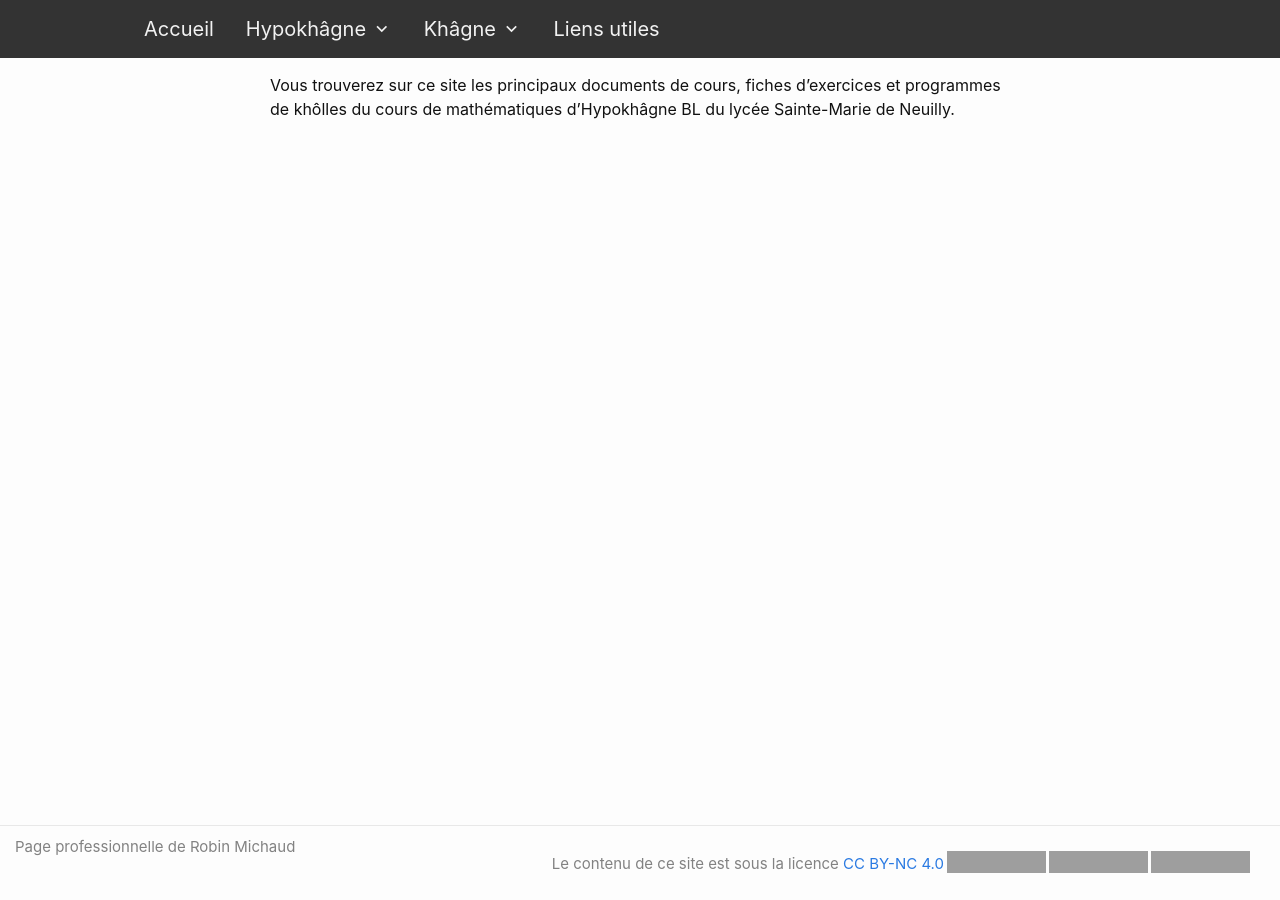
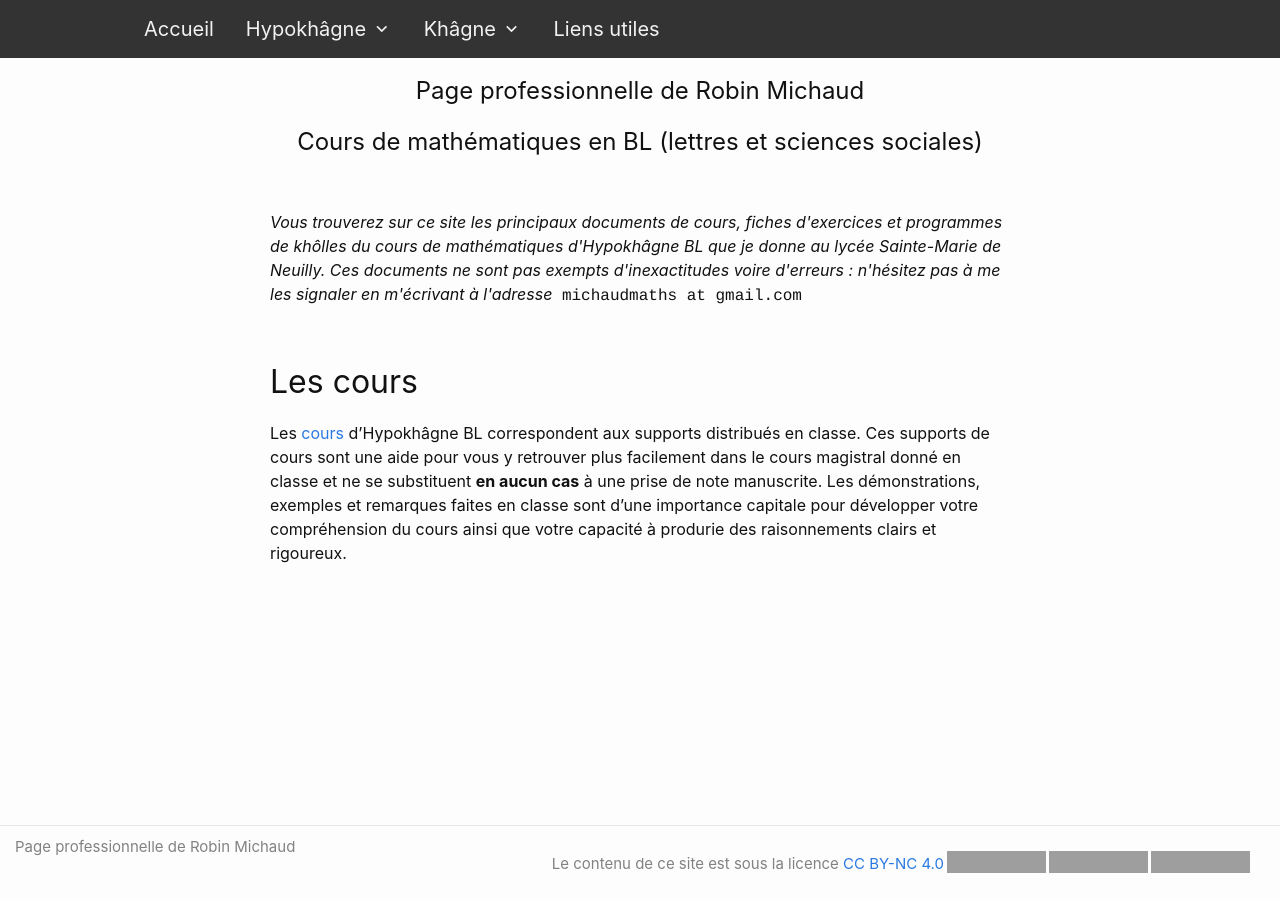
Before and after one commit to michaudmaths/michaudmaths.github.io, a Jekyll site: the page built from index.markdown, in a window 1280 px wide. Built offline with Jekyll 4.4.1, drawn with Linux system fonts in a browser that asks for light colours; nearby versions of some CDN libraries; grey boxes are pictures that could not be loaded.

Commit message:
ajout de contenu et mise en page de page d'accueil

```diff
--- a/_sass/minima.scss
+++ b/_sass/minima.scss
@@ -48,5 +48,6 @@ $on-laptop:        800px !default;
   "minima/base",
   "minima/layout",
   "minima/chapters",
+  "minima/index",
   "minima/syntax-highlighting"
 ;
--- /dev/null
+++ b/_sass/minima/_index.scss
@@ -0,0 +1,15 @@
+#intro {
+    font-style: italic;
+    margin: 50px 0px;
+}
+
+.titre{
+    display: block;
+    text-align: center;
+}
+
+.adresse_mail {
+    font-family: Courier ;
+    font-style: normal;
+    padding-left:5px;
+}
--- a/index.markdown
+++ b/index.markdown
@@ -2,7 +2,20 @@
 # Feel free to add content and custom Front Matter to this file.
 # To modify the layout, see https://jekyllrb.com/docs/themes/#overriding-theme-defaults
 
-layout: home
+layout: page
 ---
 
-Vous trouverez sur ce site les principaux documents de cours, fiches d'exercices et programmes de khôlles du cours de mathématiques d'Hypokhâgne BL du lycée Sainte-Marie de Neuilly.
+<h1 class="titre">Page professionnelle de Robin Michaud </h1>
+
+<h1 class="titre">Cours de mathématiques en BL (lettres et sciences sociales)</h1>
+
+<div id="intro">
+Vous trouverez sur ce site les principaux documents de cours, fiches d'exercices et programmes de khôlles du cours de mathématiques d'Hypokhâgne BL que je donne au lycée Sainte-Marie de Neuilly.
+
+Ces documents ne sont pas exempts d'inexactitudes voire d'erreurs : n'hésitez pas à me les signaler en m'écrivant à l'adresse <span class="adresse_mail"> michaudmaths at gmail.com</span>
+</div>
+
+
+## Les cours
+
+Les <a href="{{site.baseurl}}/cours/">cours</a> d'Hypokhâgne BL correspondent aux supports distribués en classe. Ces supports de cours sont une aide pour vous y retrouver plus facilement dans le cours magistral donné en classe et ne se substituent <strong>en aucun cas</strong> à une prise de note manuscrite. Les démonstrations, exemples et remarques faites en classe sont d'une importance capitale pour développer votre compréhension du cours ainsi que votre capacité à produrie des raisonnements clairs et rigoureux.
```
